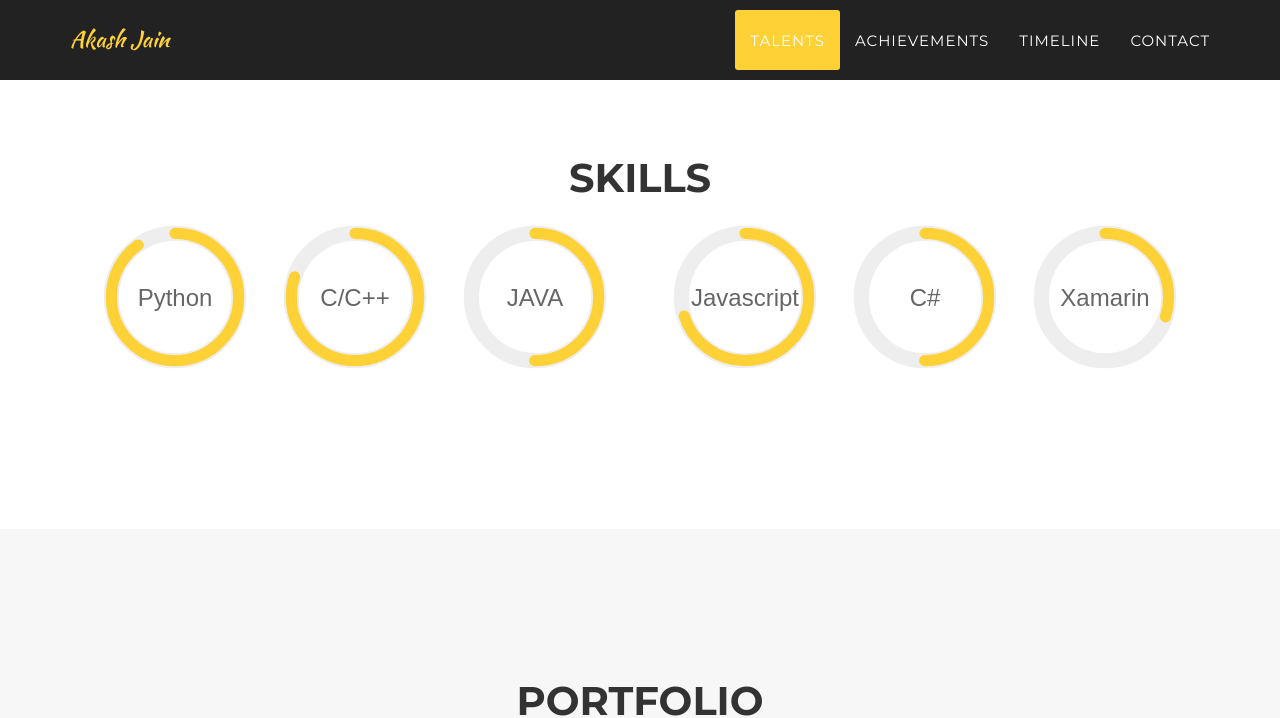
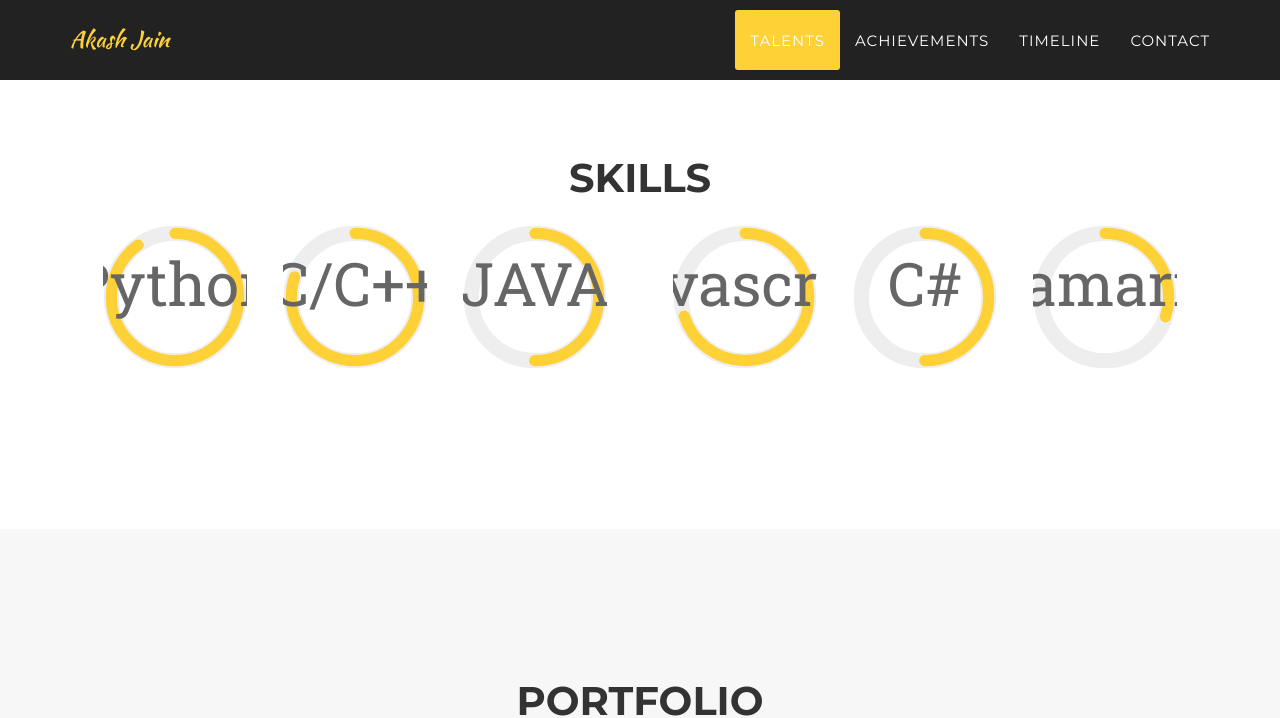
Before and after one commit to akash0212/akash0212.github.io, a Jekyll site: the page built from index.html, in a window 1280 px wide and 1400 px high, scrolled down 752 px. Shown: the top 718 px of the window. Built offline with Jekyll 4.4.1, drawn with Linux system fonts in a browser that asks for light colours; some web fonts are replaced; grey boxes are pictures that could not be loaded.

Commit message:
Update agency.css

```diff
--- a/_includes/css/agency.css
+++ b/_includes/css/agency.css
@@ -1245,7 +1245,7 @@ body {
 
 .percentage {
   fill: #666;
-  font-family: sans-serif;
+  font-family: #{{ site.data.template.font.primary }}
   font-size: 0.4em;
   text-anchor: middle;
 }
```
